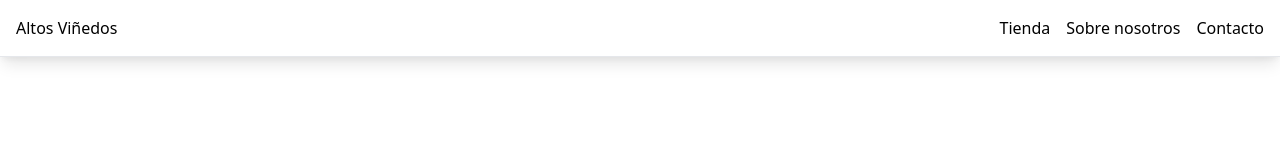
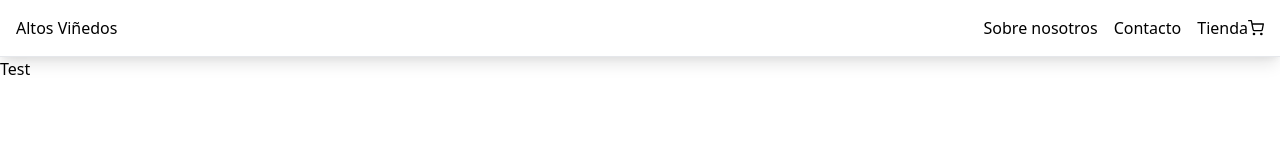
Before and after one commit to RodrigoSosa96/reactjs-14680, a React (Create React App) app: page / in a window 1280 px wide. Shown: the top 160 px of the page. Built offline with nearby package versions, Linux system fonts and the light colour scheme.

Commit message:
CartWidget y ItemListContainer agregados

```diff
--- a/src/App.js
+++ b/src/App.js
@@ -1,8 +1,13 @@
 import Header from './components/Header';
+import ItemListContainer from './components/ItemListContainer';
 
 function App() {
     return (
+        <>
         <Header/>
+        <ItemListContainer />
+        </>
+
     );
 }
 
--- /dev/null
+++ b/src/components/CartWidget.js
@@ -0,0 +1,11 @@
+import { FiShoppingCart } from "react-icons/fi";
+
+const CartWidget = () => {
+    return (
+        <div>
+            <FiShoppingCart/>
+        </div>
+    )
+}
+
+export default CartWidget
--- a/src/components/Header.js
+++ b/src/components/Header.js
@@ -1,4 +1,5 @@
 import { FcMenu } from "react-icons/fc";
+import CartWidget from "./CartWidget";
 
 const Title = () =>
                 <div className="flex items-center justify-between mb-4 md:mb-0">
@@ -18,11 +19,8 @@ const NavBar = () => {
     return (
         <nav>
             <ul className="list-reset md:flex md:items-center">
-                <li className="md:ml-4">
-                    <a className="block no-underline hover:underline py-2 text-grey-darkest hover:text-black md:border-none md:p-0" href="#">
-                    Tienda
-                    </a>
-                </li>
+
+
                 <li className="md:ml-4">
                     <a className="border-t block no-underline hover:underline py-2 text-grey-darkest hover:text-black md:border-none md:p-0" href="#">
                     Sobre nosotros
@@ -33,6 +31,13 @@ const NavBar = () => {
                     Contacto
                     </a>
                 </li>
+                <li className="md:ml-4">
+                    <a className="block no-underline hover:underline py-2 text-grey-darkest hover:text-black md:border-none md:p-0" href="#">
+                    Tienda
+                    </a>
+                </li>
+                <CartWidget/>
+
             </ul>
         </nav>
     )
@@ -43,6 +48,7 @@ const Header = () => {
         <div className="border-b md:flex md:items-center md:justify-between p-4 pb-0 shadow-lg md:pb-4">
             <Title />
             <NavBar />
+
         </div>
     )
 }
--- /dev/null
+++ b/src/components/ItemListContainer.js
@@ -0,0 +1,9 @@
+const ItemListContainer = () => {
+    return (
+        <div>
+            <h3 className="">Test</h3>
+        </div>
+    )
+}
+
+export default ItemListContainer
```
